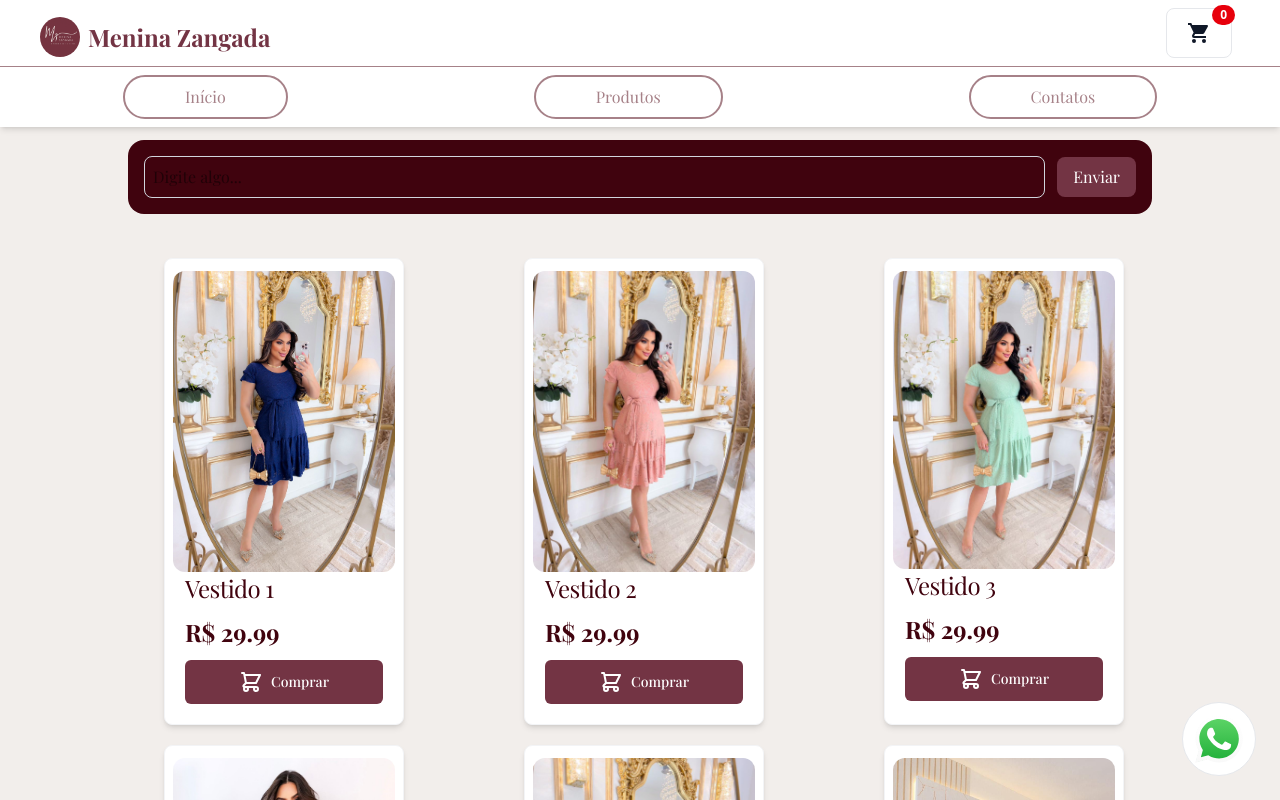
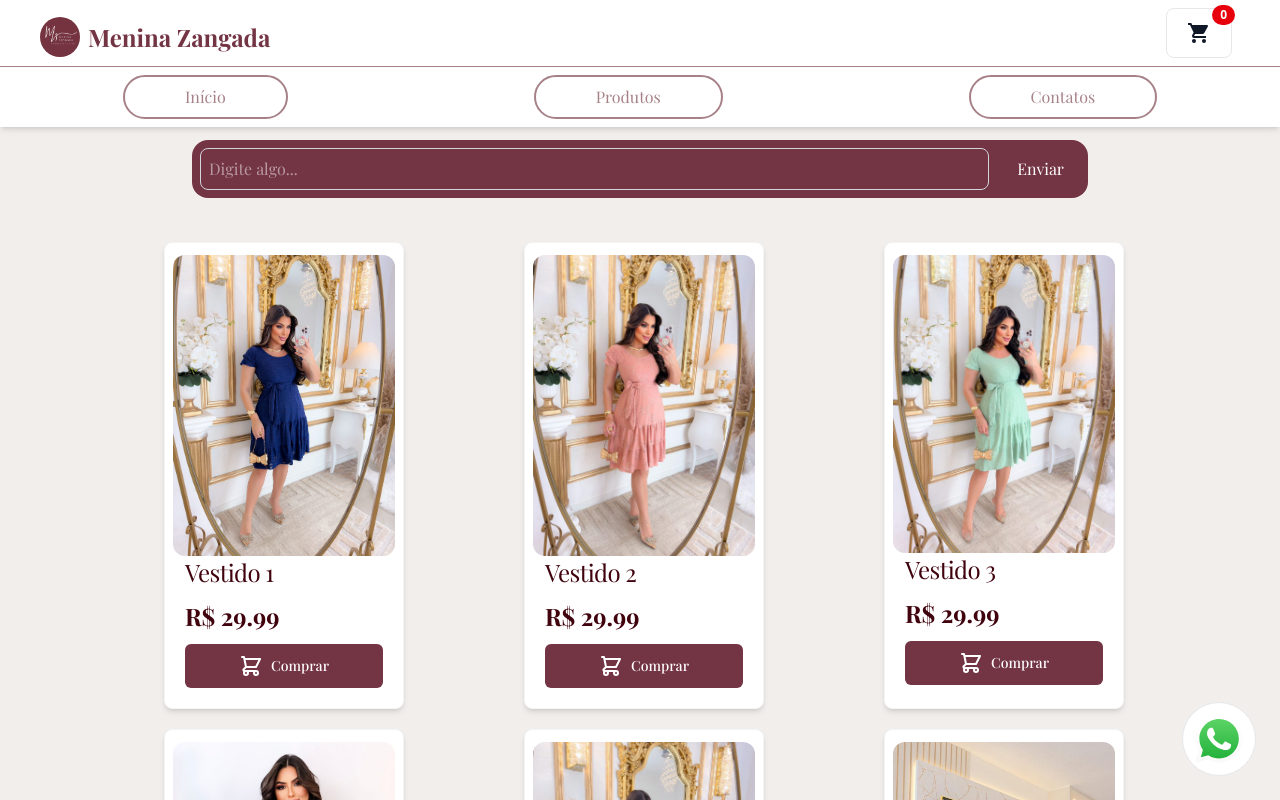
Before and after one commit to Erick-aaooii/Ecommerce-with-Angular, an Angular app: page /produtos in a window 1280 px wide. Shown: the top 800 px of the page. Built offline with nearby package versions, Linux system fonts and the light colour scheme; a web font is replaced by a local one.

Commit message:
style: search bar has been stylized based on size.

```diff
--- a/src/app/pages/produtos/components/searchProducts/searchProducts.component.html
+++ b/src/app/pages/produtos/components/searchProducts/searchProducts.component.html
@@ -1,4 +1,4 @@
-<form action="" class="flex flex-row gap-x-3 justify-center items-center mt-5 bg-color1 w-xs md:w-5xl p-4 rounded-2xl">
-    <input type="text" class="w-full flex-1 p-2 rounded-lg border border-gray-300" placeholder="Digite algo...">
+<form action="" class="flex flex-row gap-x-3 justify-center items-center mt-5 bg-color4 w-[70%] p-2 rounded-2xl">
+    <input type="search" class="w-full flex-1 p-2 rounded-lg border border-gray-300 text-white" placeholder="Digite algo...">
     <button type="submit" class="px-4 py-2 bg-color4 hover:bg-color2 text-white rounded-lg">Enviar</button>
-  </form>
+</form>
--- a/src/app/pages/produtos/produtos.component.html
+++ b/src/app/pages/produtos/produtos.component.html
@@ -1,4 +1,6 @@
 <section class="flex flex-col items-center">
-    <searchProducts/>
+    <searchProducts
+    class="w-full flex justify-center"
+    />
     <app-product/>
 </section>
```
